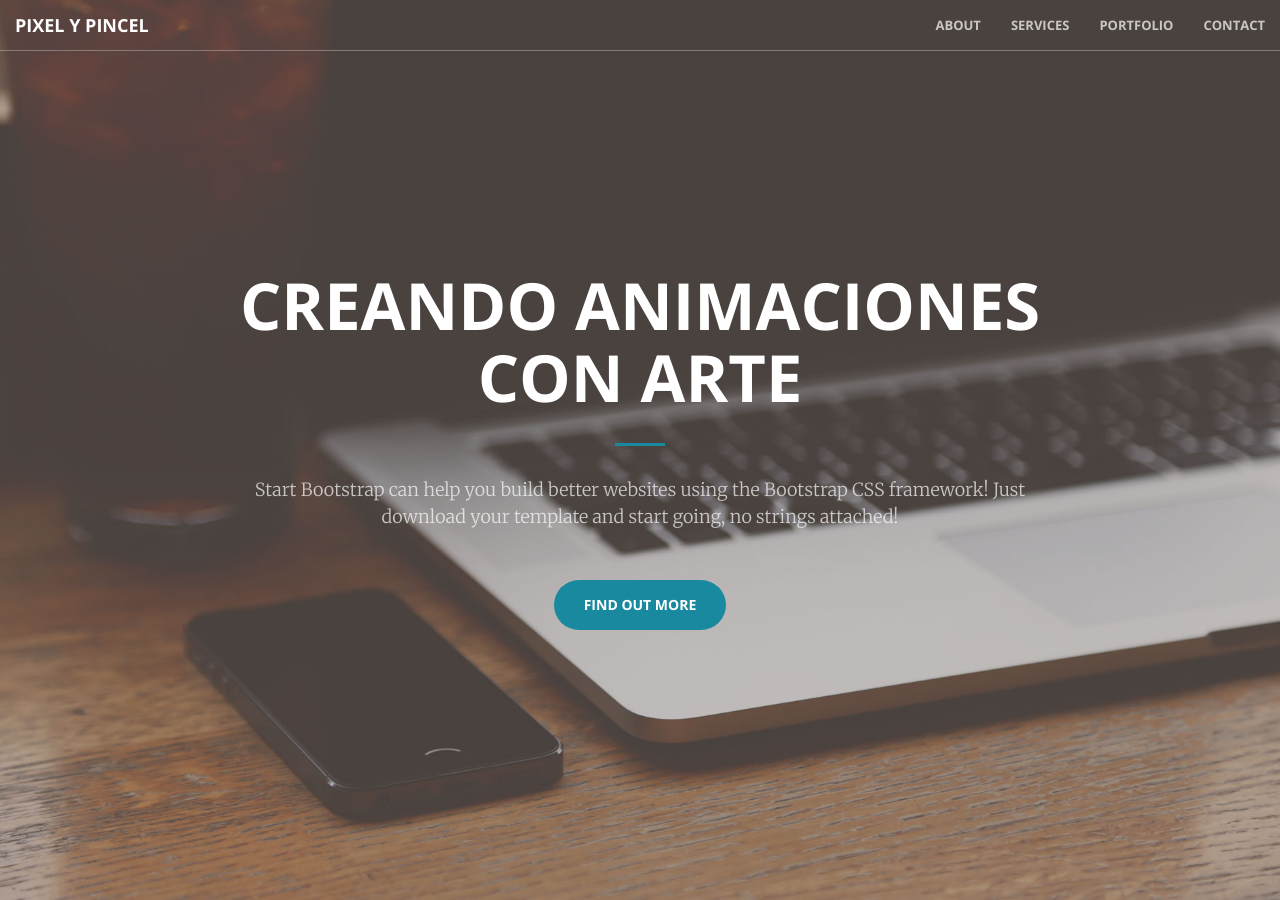
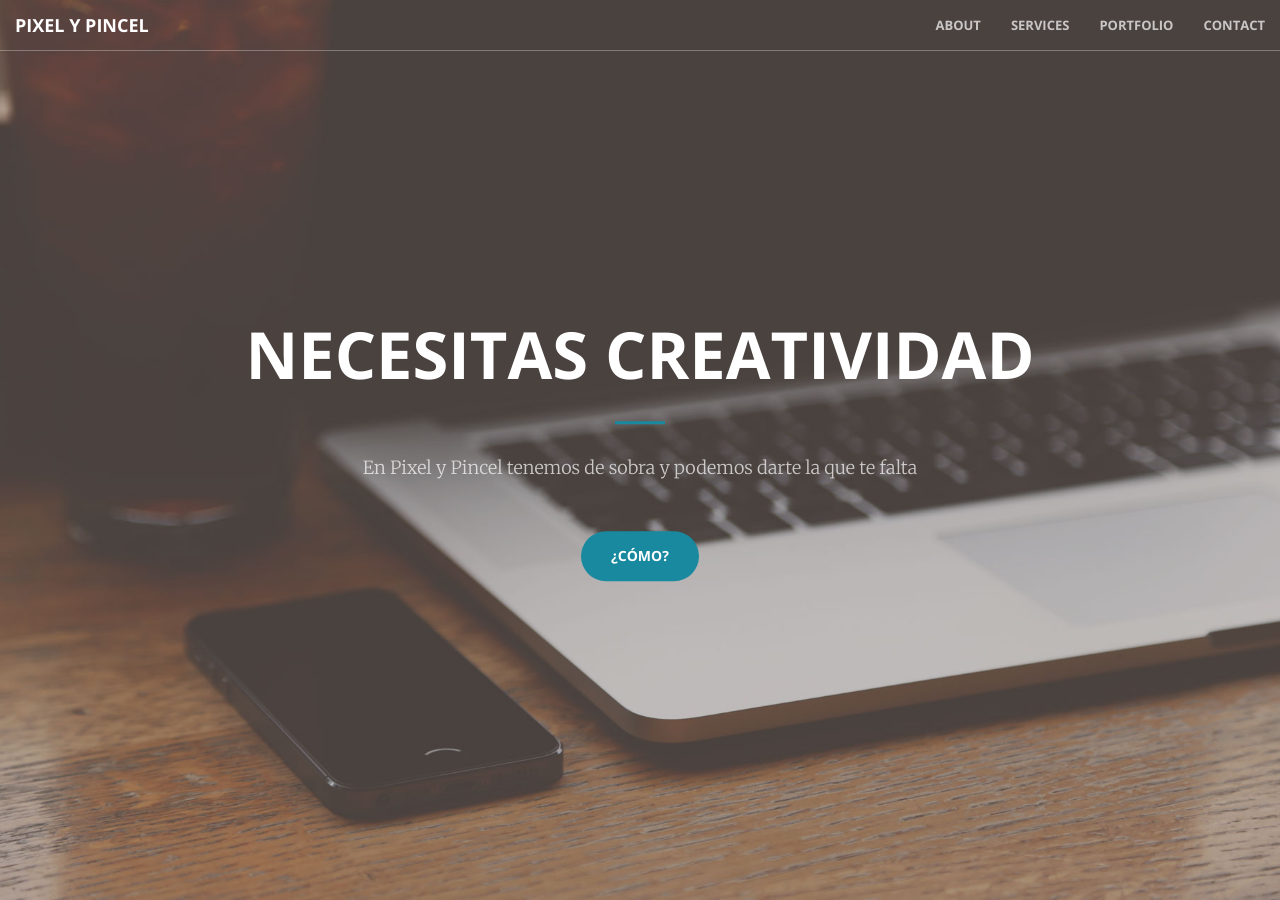
Before and after one commit to patrijoven/pixelypincel.github.io, a Jekyll site: the page built from index.html, in a window 1280 px wide and 900 px high. Built offline with Jekyll 4.4.1, drawn with Linux system fonts in a browser that asks for light colours.

Commit message:
Cambiado texto de la cabecera

```diff
--- a/_includes/header.html
+++ b/_includes/header.html
@@ -1,10 +1,10 @@
 <header>
     <div class="header-content">
         <div class="header-content-inner">
-            <h1>Creando animaciones<br/>con Arte</h1>
+            <h1>necesitas creatividad</h1>
             <hr>
-            <p>Start Bootstrap can help you build better websites using the Bootstrap CSS framework! Just download your template and start going, no strings attached!</p>
-            <a href="#about" class="btn btn-primary btn-xl page-scroll">Find Out More</a>
+            <p>En Pixel y Pincel tenemos de sobra y podemos darte la que te falta</p>
+            <a href="#about" class="btn btn-primary btn-xl page-scroll">¿cómo?</a>
         </div>
     </div>
 </header>
```
